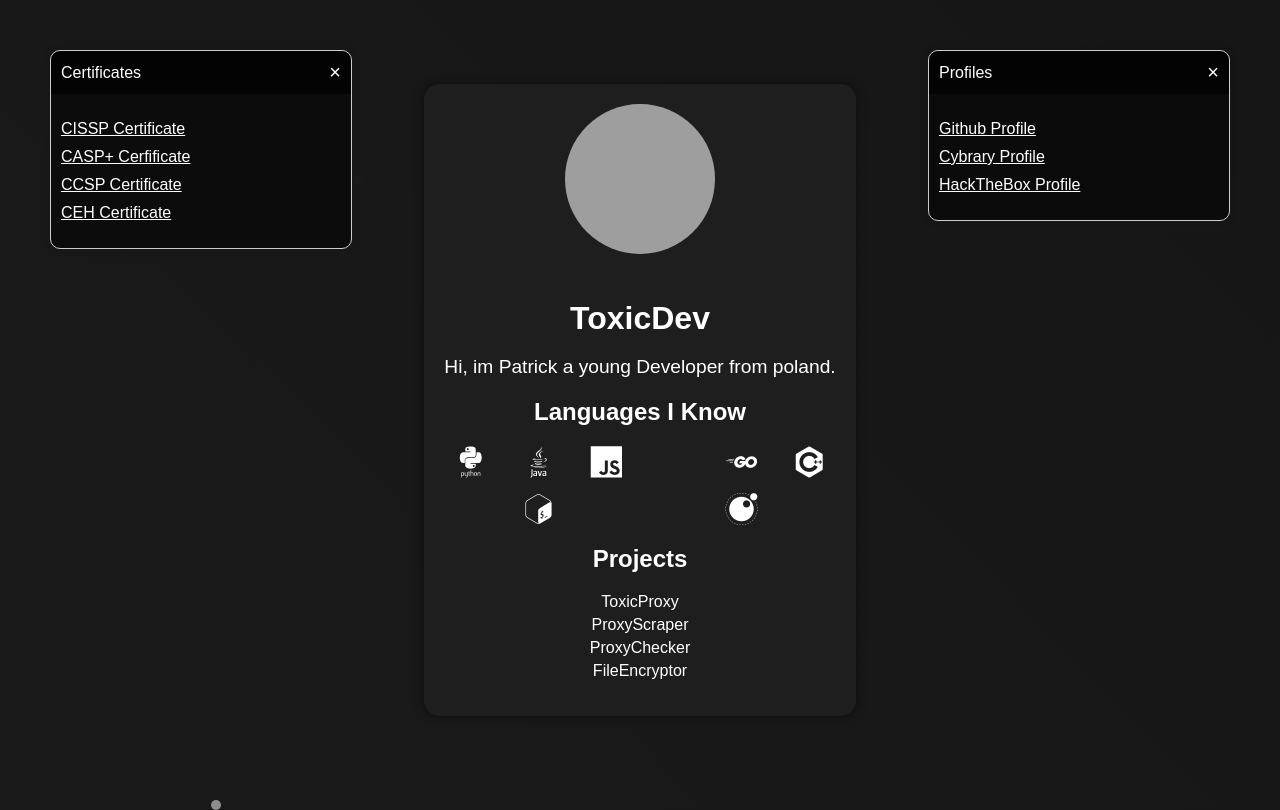
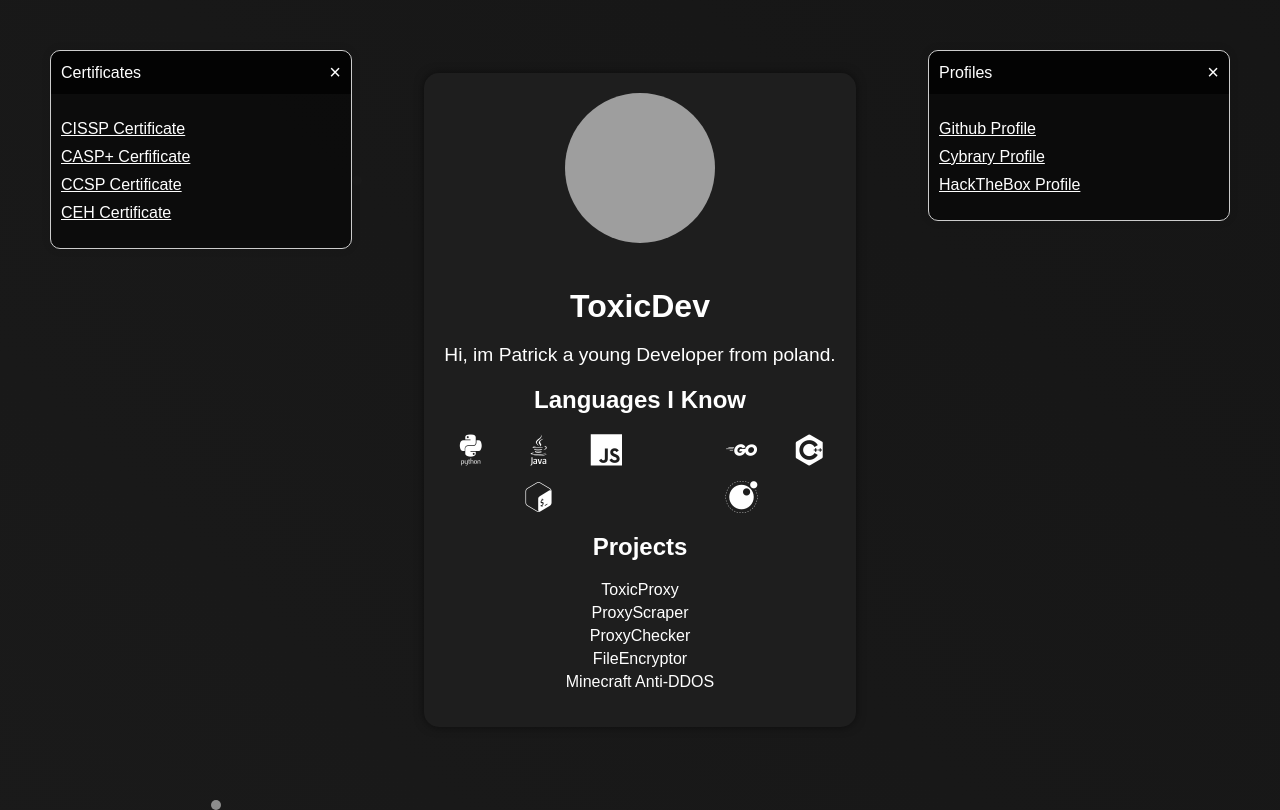
Before and after one commit to ToxicDev-Patryk/toxicdev-patryk.github.io, a plain HTML site: page index.html in a window 1280 px wide. Drawn offline with nearby package versions, Linux system fonts and the light colour scheme; grey boxes are pictures that could not be loaded; some icons are missing.

Commit message:
Update index.html

```diff
--- a/index.html
+++ b/index.html
@@ -31,6 +31,7 @@
                 <li class="project" data-project="2">ProxyScraper</li>
                 <li class="project" data-project="3">ProxyChecker</li>
                 <li class="project" data-project="4">FileEncryptor</li>
+                <li class="project" data-project="5">Minecraft Anti-DDOS</li>
             </ul>
         </div>
     </div>
@@ -374,7 +375,8 @@ document.addEventListener('DOMContentLoaded', () => {
         1: { title: 'ToxicProxy', description: '**Advenced Reverse Proxy for Minecraft Servers written in GoLang for Extra Security such as:** \n\n- Advenced Bot Protection \n- Suspicus Packet Blocker \n- VPN Blocker \n- Packet Analysis \n- Packet ID Blocker \n- Packet Size Limiter \n- Packet Length Limiter \n- Packet PS Limiter \n- DDOS Shield \n\n**Extra Features:** \n\n- Great Optimization\n- User Friendly\n- Highly Configurable\n- Easy To Use\n- Hosted by us\n- No Player Data Stored\n- Secured Servers\n- All Version Support\n- No False Positives' },
         2: { title: 'ProxyScraper', description: 'Simple Proxy Scraper written in Python.\n\n **Features:**\n- Duplicates Remover\n- Port Remover\n- Prev Proxies\n- Protocol Remover\n- Clean IP:Port\n- Local remover\n- MultiThreaded\n- Well Optimized\n- Highly Customizable\n- Open Soruce' },
         3: { title: 'ProxyChecker', description: 'Simple Proxy Checker written in Node.js\n\n **Features:**\n- MultiProtocol Support\n- Random UserAgent Selection\n- Multiple Host Testing\n- Timeout Handling\n- Graceful Shutdown\n- Threaded Execution\n- Socks Proxy Verification\n- Configurable Settings' },
-        4: { title: 'FileEncryptor', description: 'Simple File Encryptor written in C++\n\n **Features:**\n- Multiple Encryption Algortihms\n- Key Generation\n- File I/O Operations\n- Key Encryption\n- Command-Line Interface\n- Memory Management\n- Robust Error Handling\n- Support for Custom Output file.' }
+        4: { title: 'FileEncryptor', description: 'Simple File Encryptor written in C++\n\n **Features:**\n- Multiple Encryption Algortihms\n- Key Generation\n- File I/O Operations\n- Key Encryption\n- Command-Line Interface\n- Memory Management\n- Robust Error Handling\n- Support for Custom Output file.' },
+        5: {title: 'Minecraft Anti-DDOS', description: 'Minecraft Anti-DDOS Simple Minecraft Antt-DDOS using IPTABLES on linux\n\n**Features:**\n- Flush Exisiting Rules\n-Loopback Interface\n- Established Connections\n- SSH Access\n- Minecraft Server Port\n- Invalid Packets\n- SYN Flood Protection\n- RST Flood Protection\n- TCP Flags\n- ICMP Packets\n- Logging\n- Final Drop Rule' }
     };
 
     projects.forEach(project => {
```
